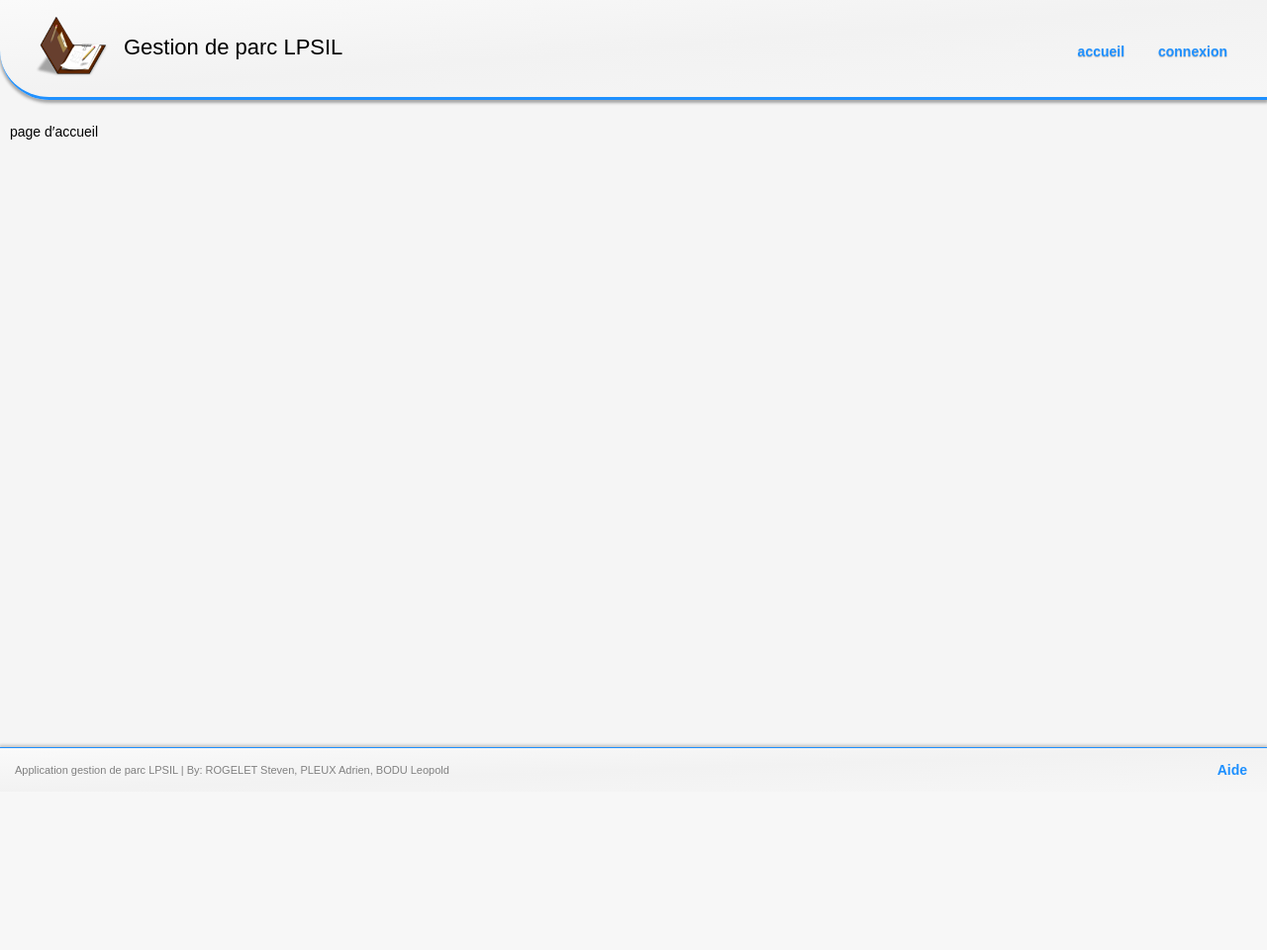
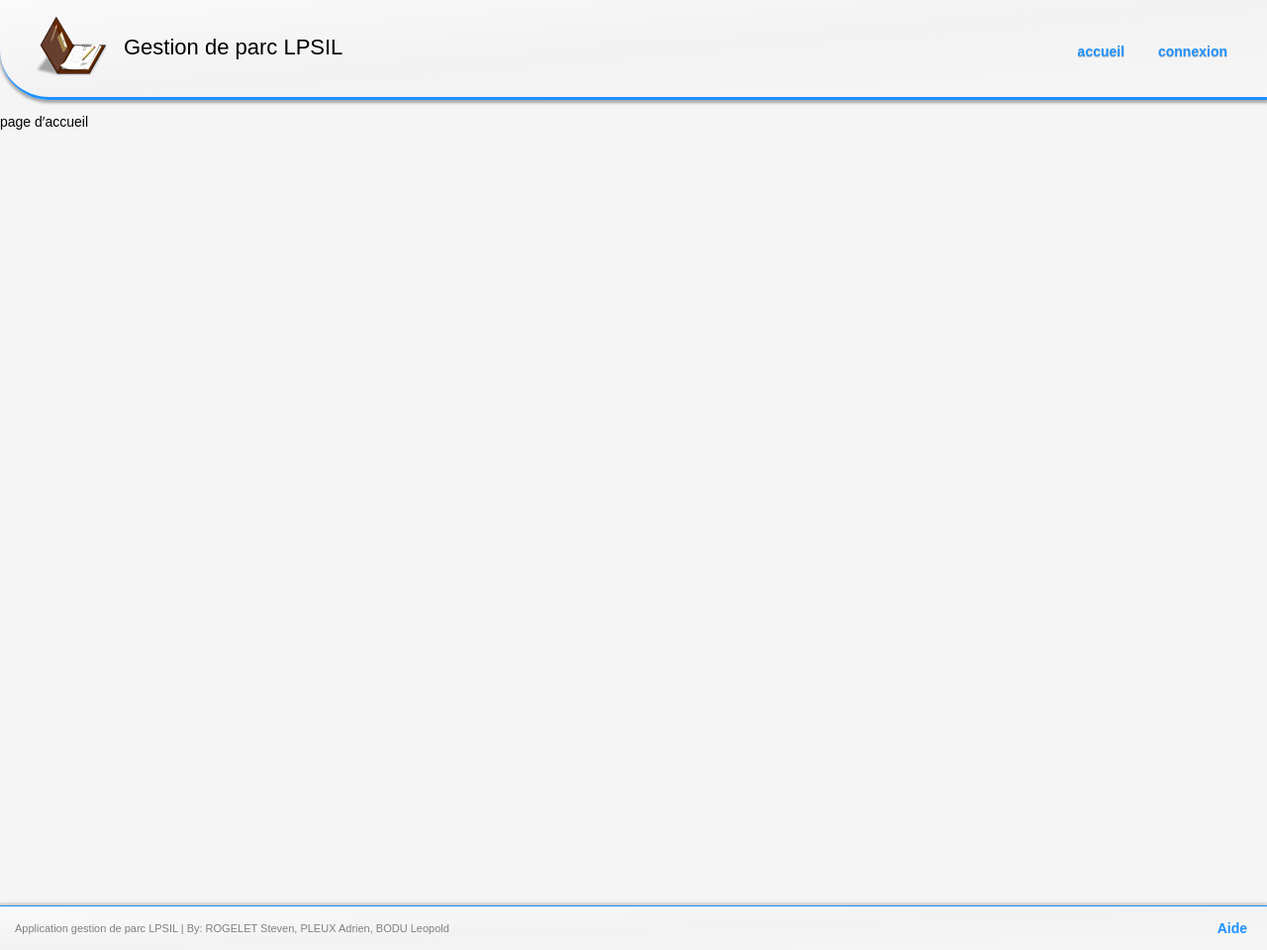
Before and after one commit to aplblpsil/projetPHP, a PHP site: page /control/index.php in a window 1280 px wide. Shown: the whole page at 99% size. Before the commit the page ends 784 px from the top, so only its background shows below. Run offline with PHP 8.4, Linux system fonts and the light colour scheme.

Commit message:
correction pied de page - Steven

```diff
--- a/assets/css/main.css
+++ b/assets/css/main.css
@@ -57,6 +57,7 @@ html, body {
     height: 100%;
     margin: 0;
     padding: 0;
+    position: relative;
 }
 
 /* -------------------------------------- */
@@ -127,8 +128,8 @@ header {
 /* -------------------------- */
 
 #container {
-    padding: 5px;
-    margin: 5px;
+    width: 100%;
+    height:100%;
 }
 
 /* ---------------------------- */
@@ -137,9 +138,9 @@ header {
 
 footer {
     width: 100%;
-    margin-bottom: 0px;
+    position: relative;
     bottom: 0;
-    position: absolute;
+    padding:0 0 5px 0;
     border-top: solid 1px dodgerblue;
     background: linear-gradient(to top left, #F6F6F6, #F2F2F2, #FAFAFA);
     box-shadow: 0 -1px 3px 1px rgba(75, 75, 75, 0.3);
@@ -154,7 +155,7 @@ footer {
 }
 #footer_right  {
     float: right;
-    margin-right: 20px; ;
+    padding: 0px 20px 0 0;
 }
 #footer_right p {
     color: dodgerblue;
@@ -177,6 +178,7 @@ footer {
     padding: 10px;
     border: 1px solid lightgrey;
     border-radius: 3px;
+    width: 100%;
     text-align: center;
     width: 300px;
     background: rgba(245, 245, 245, 0.8);
```
